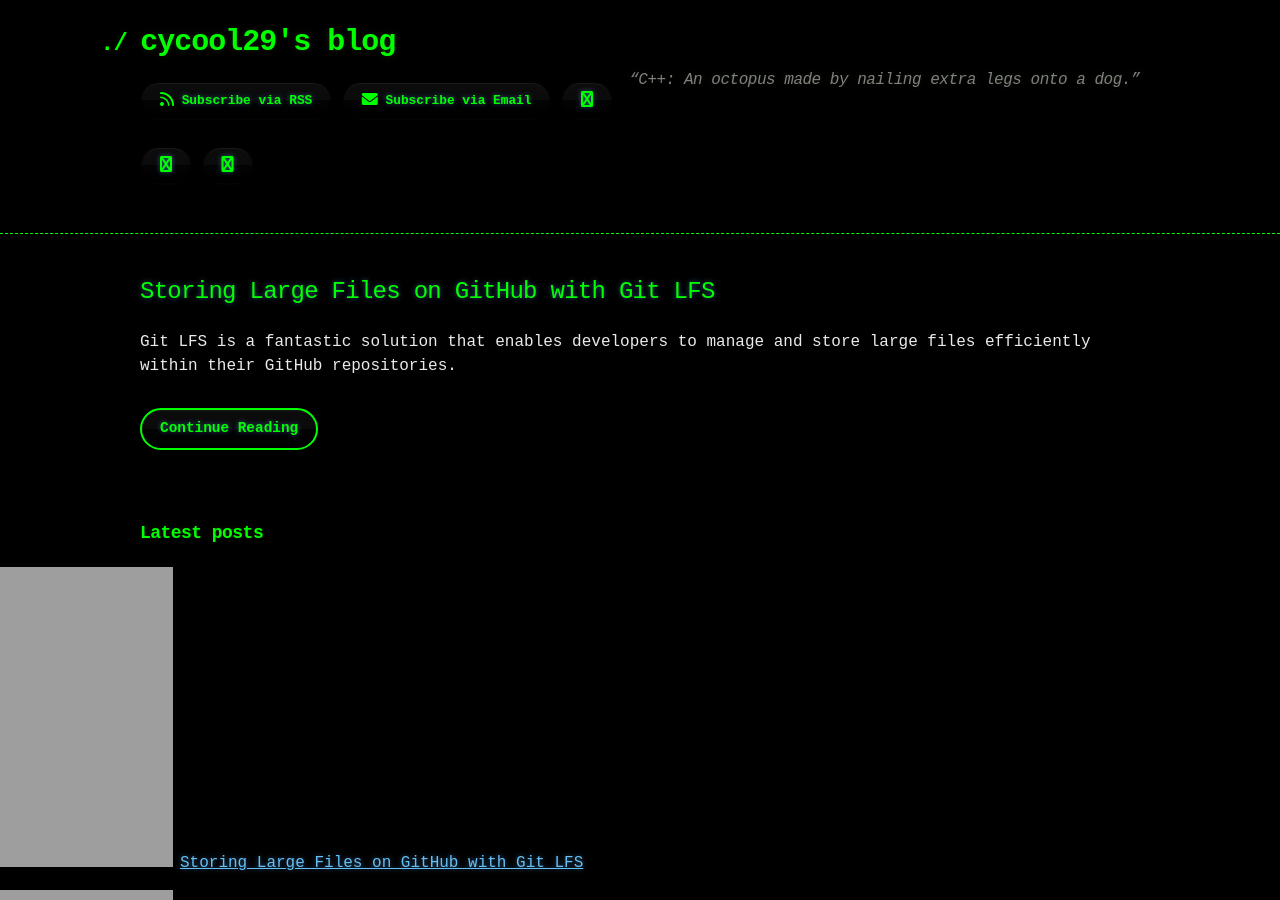
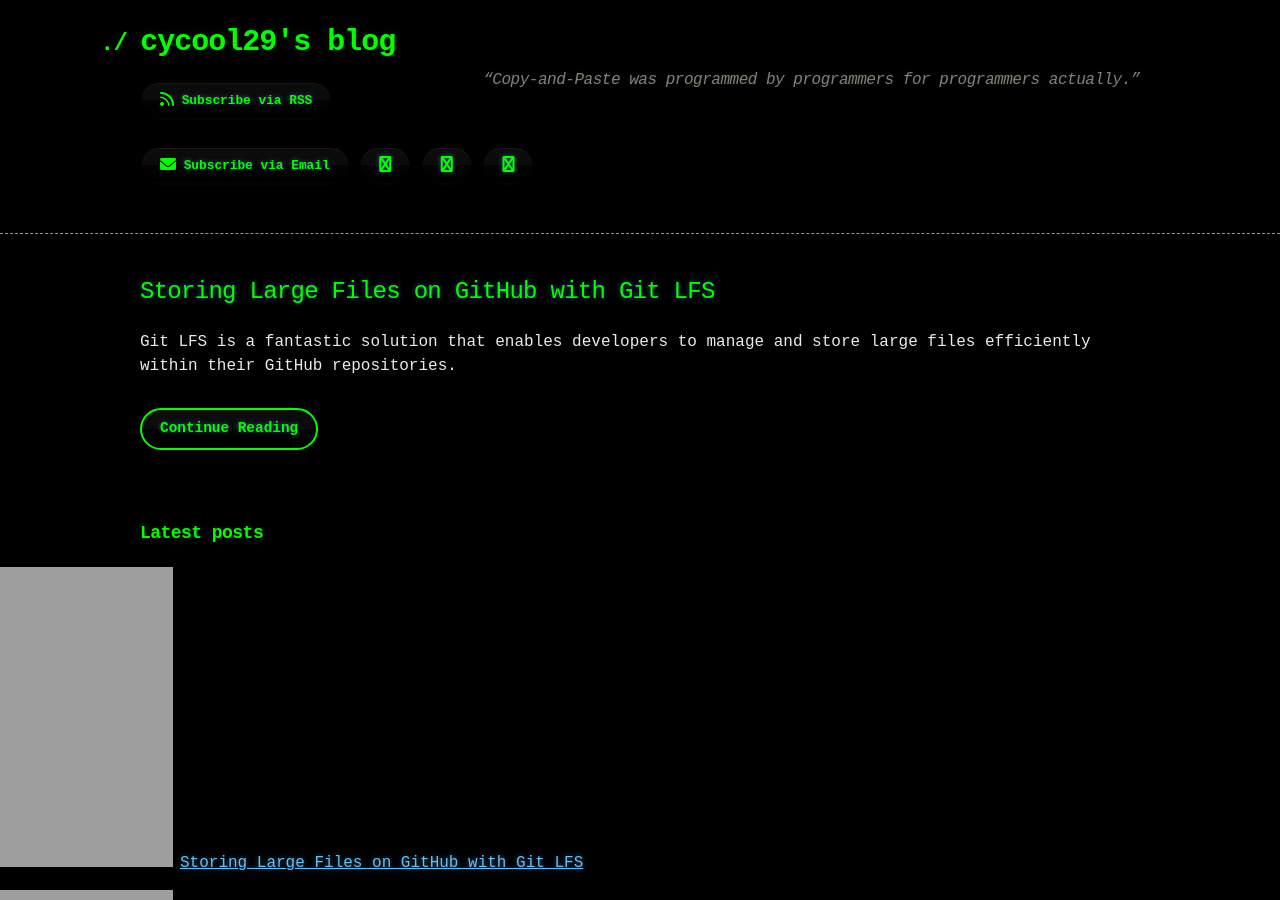
Before and after one commit to cycool29/cycool29.github.io, a Jekyll site: the page built from index.md, in a window 1280 px wide and 900 px high. Built offline with Jekyll 4.4.1, drawn with Linux system fonts in a browser that asks for light colours; a style sheet for code colours, icons or effects is not loaded.

Commit message:
Update quotes

```diff
--- a/_config.yml
+++ b/_config.yml
@@ -1,5 +1,5 @@
 title: cycool29's blog
-description: "“C++: An octopus made by nailing extra legs onto a dog.” "
+description: "“Copy-and-Paste was programmed by programmers for programmers actually.” "
 bio: A high school student. Intermediate in Python, Git, Bash. Learning JavaScript. He/Him. "
 author: cycool29
 url: https://cycool29.github.io
```
